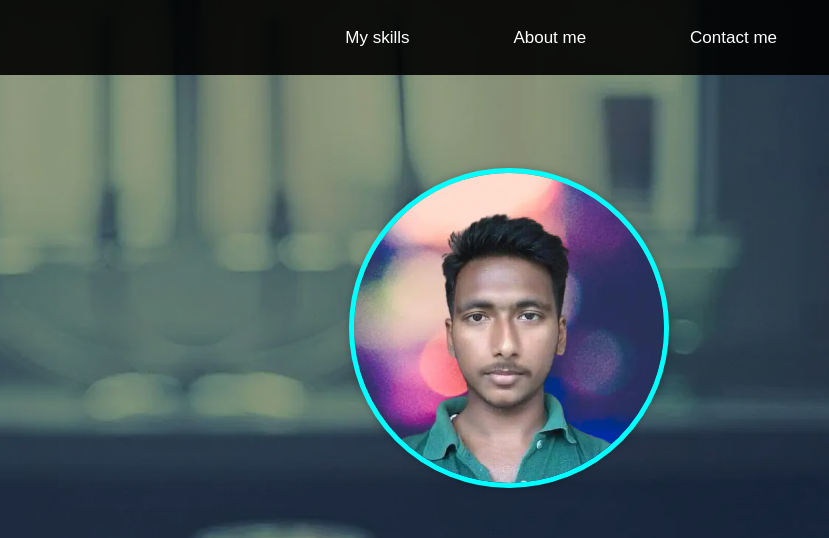
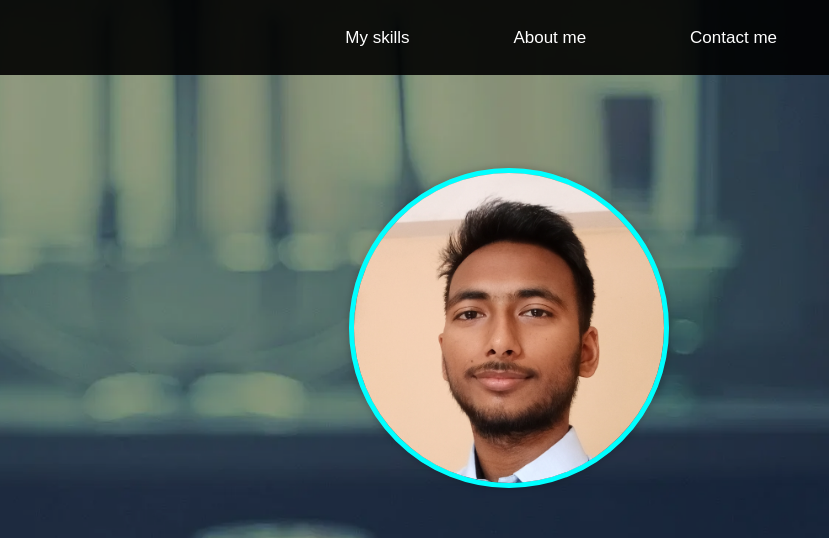
Before and after one commit to techieplanet467/thesharmarahul, a plain HTML site: page index.html in a window 1280 px wide. Shown: the top 538 px of the page, 451-1280 px from the left. Drawn offline with Linux system fonts and the light colour scheme.

Commit message:
Update index.html

```diff
--- a/index.html
+++ b/index.html
@@ -93,7 +93,7 @@
       </div>
       <div class="profile">
         <img
-          src="assets/img/profile2.webp"
+          src="assets/img/profile.jpg"
           alt="Sharmarahul Webdev, A student and a web developer!"
         />
       </div>
```
